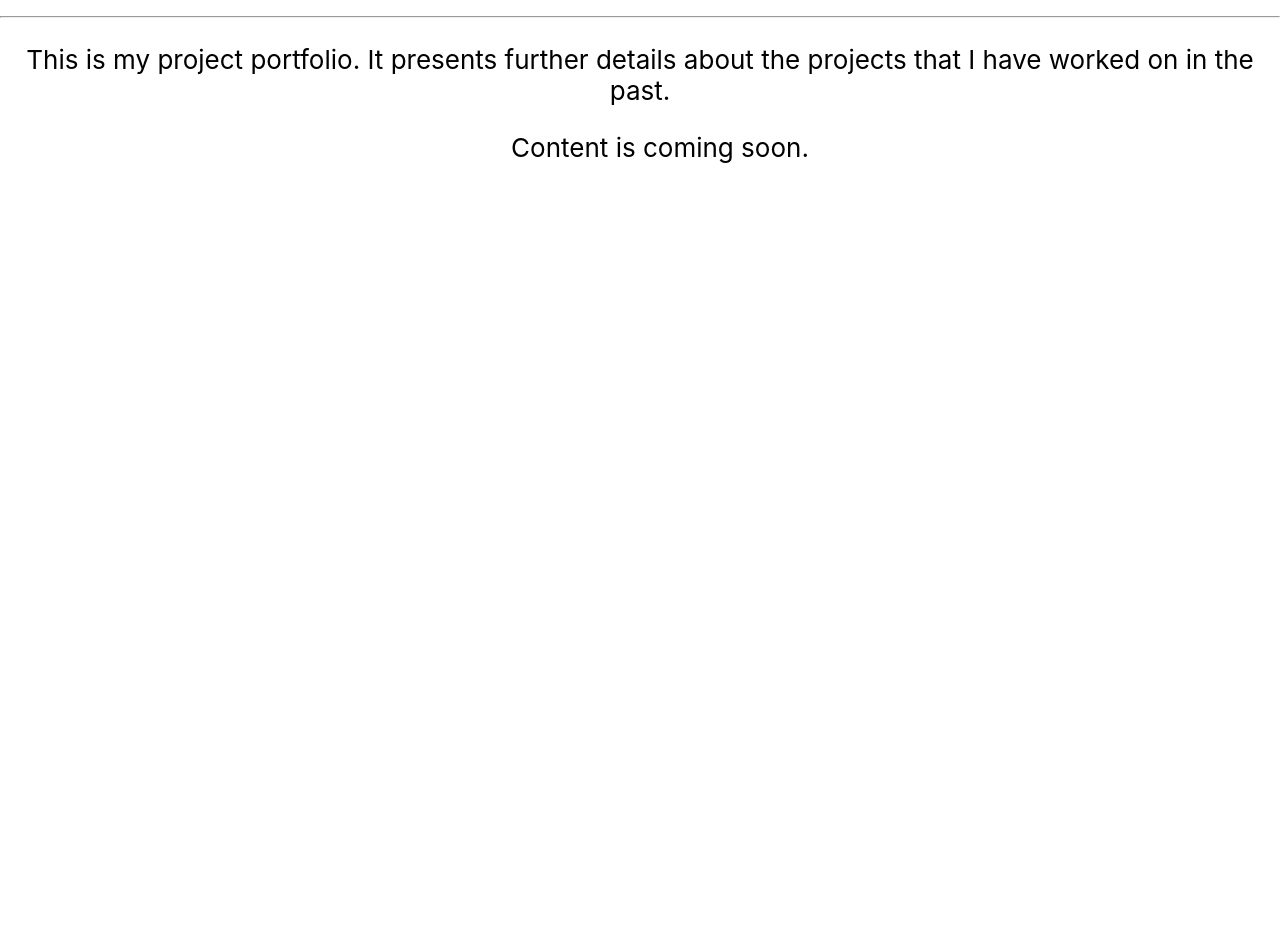
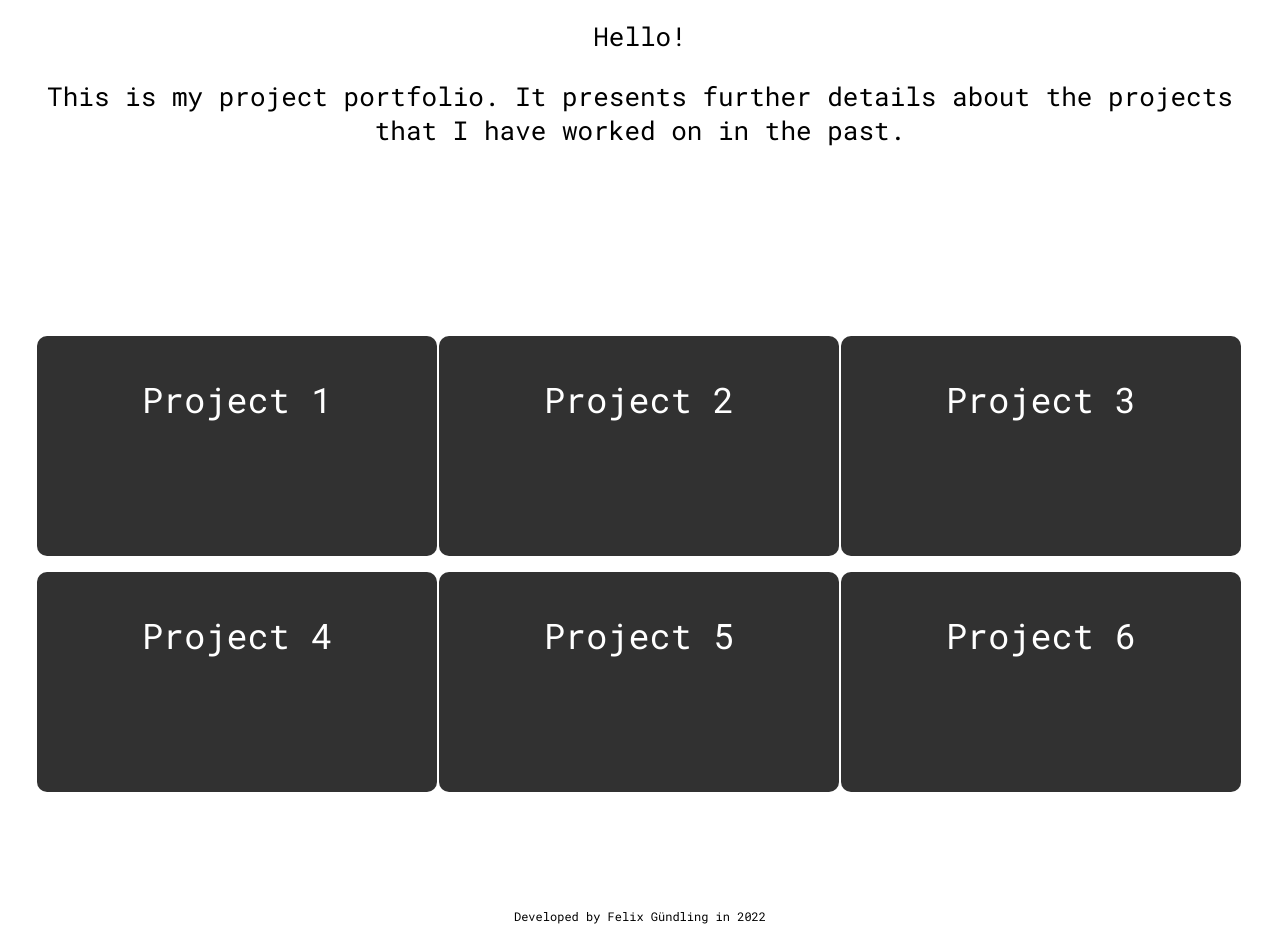
Before and after one commit to fguendling/project-portfolio, a React (Create React App) app: page / in a window 1280 px wide. Shown: the part 480-1420 px from the top of the page. Before the commit the page ends 800 px from the top, so only its background shows below. Built offline with nearby package versions, Linux system fonts and the light colour scheme.

Commit message:
add more content and scss

```diff
--- a/package.json
+++ b/package.json
@@ -10,6 +10,8 @@
     "react": "^18.1.0",
     "react-dom": "^18.1.0",
     "react-scripts": "5.0.1",
+    "sass": "^1.57.1",
+    "scss": "^0.2.4",
     "web-vitals": "^2.1.4"
   },
   "scripts": {
--- a/src/App.css
+++ /dev/null
@@ -1,31 +0,0 @@
-.App {
-  text-align: center;
-}
-
-.App-logo {
-  height: 40vmin;
-  pointer-events: none;
-}
-
-.App-header {
-  background-color: white; /* #282c34; */
-  min-height: 100vh;
-  display: flex;
-  flex-direction: column;
-  align-items: center;
-  justify-content: center;
-  font-size: calc(10px + 2vmin);
-  /* color: white; */
-}
-
-.App-link {
-  color: #61dafb;
-}
-
-.heart {
-  color: #ff0000;
-}
-
-.small {
-  font-size: 0.75rem;
-}
--- a/src/App.js
+++ b/src/App.js
@@ -1,4 +1,4 @@
-import './App.css';
+import './App.scss';
 
 function App() {
   return (
@@ -9,14 +9,81 @@ function App() {
 
         <p>
           Hello!
-          <hr>
-          </hr>
-          <p>This is my project portfolio. It presents further details about the projects that I have worked on in the past.</p>
-          <ul>
-            Content is coming soon.
-          </ul>
+          <p>
+            This is my project portfolio.
+            It presents further details about the projects that I have worked on in the past.
+          </p>
+
+            { /*
+            Content idea:
+            Job Title     Client Industry     Duration     Project Summary
+
+            Design:
+            https://codepen.io/aron-tw/pen/pLJqgE
+            */
+            }
+
         </p>
       </header>
+
+      <div className="flip flip-vertical">
+    <div className="front">
+       <h1 className="text-shadow">Project 1</h1>
+    </div>
+    <div className="back">
+       <h2>Pharmaceutical Industry</h2>
+       <p>Systems Development and Operation</p>
+    </div>
+</div>
+<div className="flip flip-vertical">
+    <div className="front">
+       <h1 className="text-shadow">Project 2</h1>
+    </div>
+    <div className="back">
+       <h2>Energy Industry</h2>
+       <p>Cloud Foundation Design</p>
+    </div>
+</div>
+<div className="flip flip-vertical">
+    <div className="front">
+       <h1 className="text-shadow">Project 3</h1>
+    </div>
+    <div className="back">
+       <h2>Aerospace Industry</h2>
+       <p>Project Lead and Software Developer</p>
+    </div>
+</div>
+<div className="flip flip-vertical">
+    <div className="front">
+       <h1 className="text-shadow">Project 4</h1>
+    </div>
+    <div className="back">
+       <h2>Logistics Industry</h2>
+       <p>AI Method Evaluation and Prototyping</p>
+    </div>
+</div>
+
+<div className="flip flip-vertical">
+    <div className="front">
+       <h1 className="text-shadow">Project 5</h1>
+    </div>
+    <div className="back">
+       <h2>Banking Industry</h2>
+       <p>Consulting, Database Development</p>
+    </div>
+</div>
+<div className="flip flip-vertical">
+    <div className="front">
+       <h1>Project 6</h1>
+    </div>
+    <div className="back">
+       <h2>Banking Industry</h2>
+       <p>Software Development</p>
+    </div>
+</div>
+
+<br></br>
+<footer>Developed by Felix Gündling in 2022</footer>
     </div>
   );
 }
--- /dev/null
+++ b/src/App.scss
@@ -0,0 +1,120 @@
+/* from GitHub template */
+.App {
+  text-align: center;
+  font-family: 'Roboto Mono';
+}
+
+.App-logo {
+  height: 40vmin;
+  pointer-events: none;
+}
+
+.App-header {
+  background-color: white;
+  min-height: 100vh;
+  display: flex;
+  flex-direction: column;
+  align-items: center;
+  justify-content: center;
+  font-size: calc(10px + 2vmin);
+}
+
+.App-link {
+  color: #61dafb;
+}
+
+.small {
+  font-size: 0.75rem;
+}
+
+footer {
+  padding-top: 100px;
+  font-size: 0.75rem;
+}
+
+/* from codepen */
+@import url('https://fonts.googleapis.com/css?family=Roboto+Mono');
+
+* {
+  box-sizing: border-box;
+  font-weight: normal;
+}
+
+body {
+  padding: 1em;
+}
+
+h1 {
+  font-size: 2.2em;
+}
+
+/*looks like it is scss, not css*/
+.flip {
+    position: relative;
+    >.front,
+    >.back {
+        display: block;
+        transition-timing-function: cubic-bezier(.175, .885, .32, 1.275);
+        transition-duration: .5s;
+        transition-property: transform, opacity;
+    }
+    >.front {
+        transform: rotateY(0deg);
+    }
+    >.back {
+        position: absolute;
+        opacity: 0;
+        top: 0px;
+        left: 0px;
+        width: 100%;
+        height: 100%;
+        transform: rotateY(-180deg);
+    }
+    &:hover {
+        >.front {
+            transform: rotateY(180deg);
+        }
+        >.back {
+            opacity: 1;
+            transform: rotateY(0deg);
+        }
+    }
+    &.flip-vertical {
+        >.back {
+            transform: rotateX(-180deg);
+        }
+        &:hover {
+            >.front {
+                transform: rotateX(180deg);
+            }
+            >.back {
+                transform: rotateX(0deg);
+            }
+        }
+    }
+}
+
+.flip {
+    position: relative;
+    display: inline-block;
+    margin-right: 2px;
+    margin-bottom: 1em;
+    width: 400px;
+    >.front,
+    >.back {
+      display: block;
+      color: white;
+      width: inherit;
+      background-size: cover!important;
+      background-position: center!important;
+      height: 220px;
+      padding: 1em 2em;
+      background: #313131;
+      border-radius: 10px;
+      p {
+        font-size: 0.9125rem;
+        line-height: 160%;
+        color: #999;
+      }
+    }
+}
```
Also changed, not shown: 1 other file (tests, documents, lock files or other folders).
